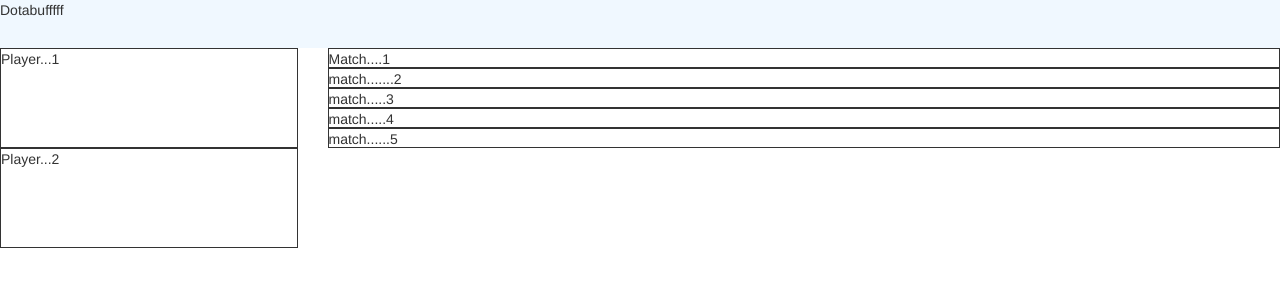
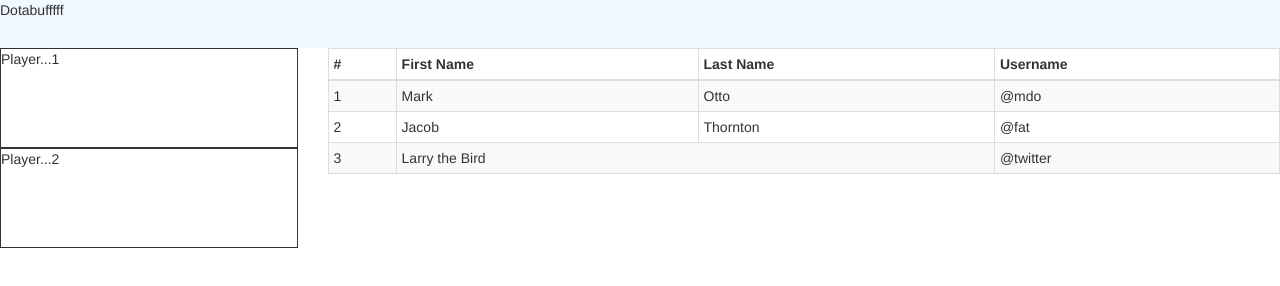
Before and after one commit to nitoo7/react-dota2, a React app: page /dashboard in a window 1280 px wide. Built offline with nearby package versions, Linux system fonts and the light colour scheme; no server answers; sample sign-in values are in the browser's storage.

Commit message:
aah...finally some progress

```diff
--- a/package.json
+++ b/package.json
@@ -10,6 +10,7 @@
     "q": "1.5.0",
     "react": "^15.5.4",
     "react-bootstrap": "^0.31.0",
+    "react-bootstrap-table": "^3.3.4",
     "react-dom": "^15.5.4",
     "react-redux": "5.0.4",
     "react-router": "4.1.1",
--- a/public/index.html
+++ b/public/index.html
@@ -4,6 +4,8 @@
     <meta charset="utf-8">
     <meta name="viewport" content="width=device-width, initial-scale=1">
     <link rel="shortcut icon" href="%PUBLIC_URL%/favicon.ico">
+    <link rel="stylesheet" src="https://npmcdn.com/react-bootstrap-table/dist/react-bootstrap-table-all.min.css">
+</link>
     <link rel="stylesheet" href="https://maxcdn.bootstrapcdn.com/bootstrap/latest/css/bootstrap.min.css">
     <!--
       Notice the use of %PUBLIC_URL% in the tag above.
--- /dev/null
+++ b/src/action/fetchAction.js
@@ -0,0 +1,55 @@
+import { verifyUserDetails } from '../api/api'
+import axios from 'axios'
+const url = 'https://community-dota-2.p.mashape.com/IDOTA2Match_570/GetMatchHistory/V001/?key=95882E4633AECE786EEFC5BB32471E12&format=JSON&account_id=348480252'
+axios.defaults.headers.common['X-Mashape-Key'] = 'i53rchyDbnmsheUDmATHzVAa2atpp1JOAx7jsnNPmRHrR2aiRn';
+axios.defaults.headers.common['Accept'] = 'application/json';
+
+export function userLoginSuccess(userToken) {
+  /**
+   * Response should contain user details to be stored in state and
+   * set token to sessionStorage or localStorage?(need to decide)
+   */
+  const token = userToken || 'afsdfsdfjsddfds'
+  return {
+    type: 'FETCH_USER_SUCCESS',
+    response: {token: token}
+  }
+}
+
+export function userLoginError() {
+  return {
+    type: 'FETCH_USER_ERROR',
+    response: ''
+  }
+}
+
+export function logoutAction() {
+  return {
+    type: 'LOGOUT_USER',
+    response: ''
+  }
+}
+
+const fetchDotaData = (response)  => {
+    console.log('ACTION..............', response)
+  return {
+    type: 'FETCH_DOTA_DATA',
+    response: {'test': response}
+  }
+}
+
+export function fetchData() {
+  return (dispatch) => {
+    axios.get(url).then(function(response) {
+      return dispatch(fetchDotaData(response))
+   })
+  }
+}
+
+export const userLogout = (username, password) => {
+  return (dispatch, getState) => {
+    if(getState().login.isloggedIn) {
+      dispatch(logoutAction(username, password))
+    }
+  }
+}
--- a/src/component/Dashboard/dashboard.js
+++ b/src/component/Dashboard/dashboard.js
@@ -7,12 +7,14 @@ import Content from '../Content/content'
 class Dashboard extends Component {
   static propTypes = {
     onSubmit: PropTypes.func.isRequired,
-    history: PropTypes.object.isRequired
+    history: PropTypes.object.isRequired,
+    actions: PropTypes.object.isRequired
   }
   handleLogout = () => {
     this.props.onSubmit();
   }
   render() {
+    console.log('PROPS++>', this.props)
     return (
       <div className="App">
         <Header />
--- a/src/component/LeftPanel/leftPanel.js
+++ b/src/component/LeftPanel/leftPanel.js
@@ -14,7 +14,7 @@ class LeftPanel extends Component {
     return (
       <Col xs={3}>
 
-        <div className="playerInfoBox">
+        <div className="playerInfoBox" onClick="">
         Player...1
         </div>
         <div className="playerInfoBox">
--- a/src/component/RightPanel/rightPanel.js
+++ b/src/component/RightPanel/rightPanel.js
@@ -1,7 +1,8 @@
 import React, { Component } from 'react';
 import PropTypes from 'prop-types';
-import { Button, Row, Col } from 'react-bootstrap';
+import { Button, Row, Col, Table } from 'react-bootstrap';
 import './rightPanel.css'
+import {BootstrapTable, TableHeaderColumn} from 'react-bootstrap-table';
 class RightPanel extends Component {
   static propTypes = {
     onSubmit: PropTypes.func.isRequired,
@@ -10,17 +11,114 @@ class RightPanel extends Component {
   handleLogout = () => {
     this.props.onSubmit();
   }
+
+
   render() {
+    var matches = [{
+        "account_id": 367340556,
+        "player_slot": 0,
+        "hero_id": 41,
+        "item_0": 63,
+        "item_1": 46,
+        "item_2": 147,
+        "item_3": 81,
+        "item_4": 0,
+        "item_5": 158,
+        "backpack_0": 0,
+        "backpack_1": 0,
+        "backpack_2": 0,
+        "kills": 7,
+        "deaths": 5,
+        "assists": 11,
+        "leaver_status": 0,
+        "last_hits": 201,
+        "denies": 7,
+        "gold_per_min": 589,
+        "xp_per_min": 638,
+        "level": 23,
+        "hero_damage": 9420,
+        "tower_damage": 8594,
+        "hero_healing": 303,
+        "gold": 3442,
+        "gold_spent": 17930,
+        "scaled_hero_damage": 7940,
+        "scaled_tower_damage": 6200,
+        "scaled_hero_healing": 92,
+      }, {
+        "account_id": 4294967295,
+        "player_slot": 1,
+        "hero_id": 57,
+        "item_0": 102,
+        "item_1": 0,
+        "item_2": 46,
+        "item_3": 180,
+        "item_4": 121,
+        "item_5": 37,
+        "backpack_0": 0,
+        "backpack_1": 0,
+        "backpack_2": 0,
+        "kills": 4,
+        "deaths": 3,
+        "assists": 13,
+        "leaver_status": 0,
+        "last_hits": 61,
+        "denies": 4,
+        "gold_per_min": 380,
+        "xp_per_min": 586,
+        "level": 22,
+        "hero_damage": 6957,
+        "tower_damage": 660,
+        "hero_healing": 6410,
+        "gold": 2126,
+        "gold_spent": 12295,
+        "scaled_hero_damage": 5215,
+        "scaled_tower_damage": 494,
+        "scaled_hero_healing": 3913,
+      }];
     return (
       <Col xs={9}>
-        <div className="matchInfoBox">Match....1</div>
-        <div className="matchInfoBox">match.......2</div>
-        <div className="matchInfoBox">match.....3</div>
-        <div className="matchInfoBox">match.....4</div>
-        <div className="matchInfoBox">match......5</div>
+  <Table striped bordered condensed>
+    <thead>
+      <tr>
+        <th>#</th>
+        <th>First Name</th>
+        <th>Last Name</th>
+        <th>Username</th>
+      </tr>
+    </thead>
+    <tbody>
+      <tr>
+        <td>1</td>
+        <td>Mark</td>
+        <td>Otto</td>
+        <td>@mdo</td>
+      </tr>
+      <tr>
+        <td>2</td>
+        <td>Jacob</td>
+        <td>Thornton</td>
+        <td>@fat</td>
+      </tr>
+      <tr>
+        <td>3</td>
+        <td colSpan="2">Larry the Bird</td>
+        <td>@twitter</td>
+      </tr>
+    </tbody>
+  </Table>
       </Col>
     );
   }
 }
 
 export default RightPanel;
+
+
+      // <BootstrapTable data={ matches }>
+      //     <TableHeaderColumn dataField='hero_id' isKey>Hero</TableHeaderColumn>
+      //     <TableHeaderColumn dataField='kills'>Kills</TableHeaderColumn>
+      //     <TableHeaderColumn dataField='deaths'>Deaths</TableHeaderColumn>
+      //     <TableHeaderColumn dataField='assists'>Assists</TableHeaderColumn>
+      //     <TableHeaderColumn dataField='level'>Level</TableHeaderColumn>
+      //     <TableHeaderColumn dataField='gold_per_min'>GPM</TableHeaderColumn>
+      // </BootstrapTable>
--- a/src/containers/App.js
+++ b/src/containers/App.js
@@ -3,12 +3,14 @@ import PropTypes from 'prop-types'
 import { connect } from 'react-redux'
 import { Route, Redirect } from 'react-router-dom'
 import { fetchUserData, userLogout } from '../action/loginAction'
+import { fetchData } from '../action/fetchAction'
 import Login from '../component/login/login'
 import Dashboard from '../component/Dashboard/dashboard'
 
 const PrivateRouter = ({path, Component, isloggedIn, actions, history}) => {
+    console.log('FFFFFFFFFF++++++>', actions)
     return (<Route path={path} render={() => isloggedIn ? <Component
-    onSubmit={actions} history={history}/>
+    actions= {actions} onSubmit={actions} history={history}/>
     : <Redirect to="/login"/>} />)
 }
 
@@ -26,6 +28,17 @@ class App extends Component {
         const {dispatch} = this.props
         dispatch(userLogout())
     }
+
+    fetchDotaData = () => {
+        console.log('triggered.')
+        const {dispatch} = this.props;
+        dispatch(fetchData())
+    }
+
+    componentWillMount() {
+        this.fetchDotaData();
+    }
+
     render() {
         const {isloggedIn, history} = this.props
         return (
@@ -35,7 +48,7 @@ class App extends Component {
                     <Login onSubmit={this.handleLogin} isLoggedIn={isloggedIn} history={history}/>
                 } />
                 <PrivateRouter path="/dashboard" Component={Dashboard}
-                    actions={this.handleLogout} isloggedIn={isloggedIn} history={history}/>
+                    actions={this.fetchDotaData} isloggedIn={isloggedIn} history={history}/>
             </div>
         )
     }
--- /dev/null
+++ b/src/reducers/fetch.js
@@ -0,0 +1,18 @@
+// Reducers for login module
+
+const fetch = (state = {
+  dotaData: {}
+  }, action) => {
+      console.log('reducer......', action.type)
+    switch (action.type) {
+      case 'FETCH_DOTA_DATA':
+        console.log('REDUCEER_DATA==>', action.response)
+        return {
+          dotaData: true,
+        }
+      default:
+        return state
+    }
+}
+
+export default fetch;
--- a/src/reducers/index.js
+++ b/src/reducers/index.js
@@ -2,9 +2,10 @@
 
 import { combineReducers } from 'redux'
 import login from './login'
+import fetch from './fetch'
 
 const rootReducer = combineReducers({
-  login
+  login, fetch
 })
 
 export default rootReducer
```
